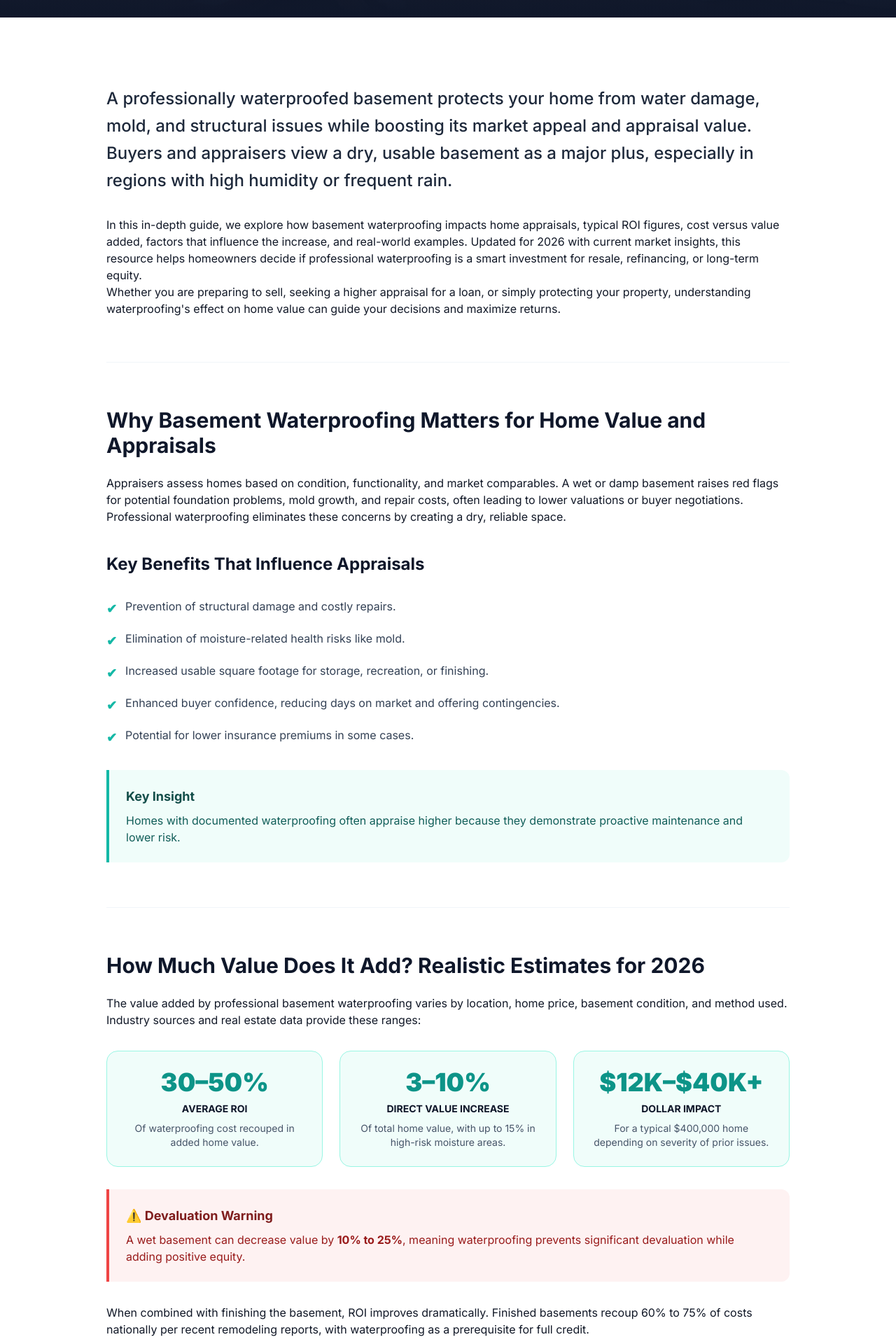
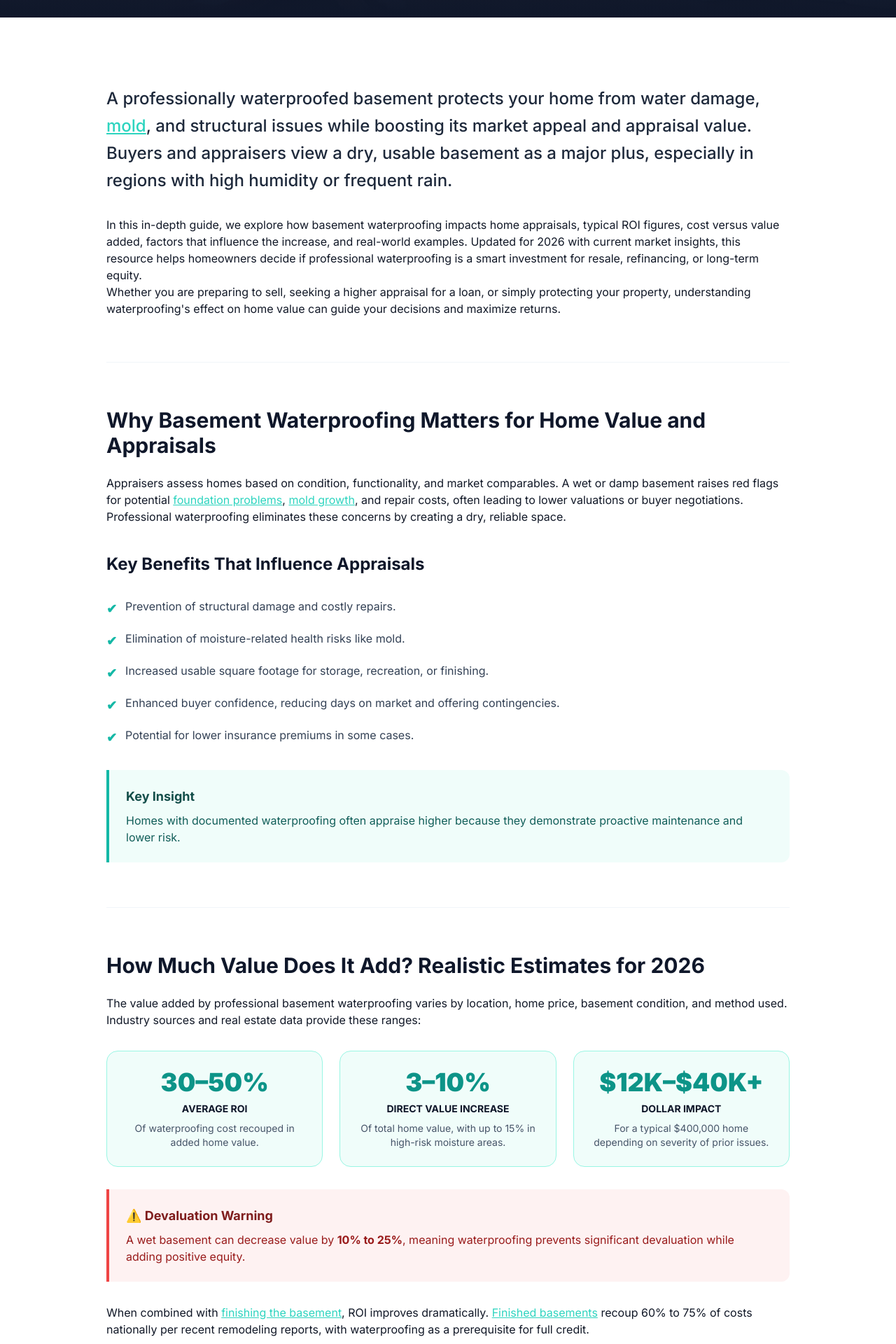
Before and after one commit to thebasementguide2026/basement-guide, a Next.js app: page /articles/waterproofing-home-appraisal-value in a window 1280 px wide. Shown: the part 600-2520 px from the top of the page at 70% size. Built offline with nearby package versions, Linux system fonts and the light colour scheme.

Commit message:
feat: add inline contextual internal links to appraisal value article

```diff
--- a/app/articles/waterproofing-home-appraisal-value/page.tsx
+++ b/app/articles/waterproofing-home-appraisal-value/page.tsx
@@ -56,7 +56,7 @@ export default function WaterproofingAppraisalValueArticle() {
         <div className='prose prose-lg prose-slate max-w-none'>
 
           <p className='text-2xl font-medium text-slate-800 leading-relaxed mb-8'>
-            A professionally waterproofed basement protects your home from water damage, mold, and structural issues while boosting its market appeal and appraisal value. Buyers and appraisers view a dry, usable basement as a major plus, especially in regions with high humidity or frequent rain.
+            A professionally waterproofed basement protects your home from water damage, <Link href="/articles/how-to-prevent-basement-mold" className="text-teal-400 underline hover:text-teal-300">mold</Link>, and structural issues while boosting its market appeal and appraisal value. Buyers and appraisers view a dry, usable basement as a major plus, especially in regions with high humidity or frequent rain.
           </p>
 
           <p>
@@ -72,7 +72,7 @@ export default function WaterproofingAppraisalValueArticle() {
             <h2 className='text-3xl font-bold text-slate-900 mt-0 mb-6'>Why Basement Waterproofing Matters for Home Value and Appraisals</h2>
 
             <p>
-              Appraisers assess homes based on condition, functionality, and market comparables. A wet or damp basement raises red flags for potential foundation problems, mold growth, and repair costs, often leading to lower valuations or buyer negotiations. Professional waterproofing eliminates these concerns by creating a dry, reliable space.
+              Appraisers assess homes based on condition, functionality, and market comparables. A wet or damp basement raises red flags for potential <Link href="/articles/types-of-foundation-cracks" className="text-teal-400 underline hover:text-teal-300">foundation problems</Link>, <Link href="/articles/mold-remediation-cost" className="text-teal-400 underline hover:text-teal-300">mold growth</Link>, and repair costs, often leading to lower valuations or buyer negotiations. Professional waterproofing eliminates these concerns by creating a dry, reliable space.
             </p>
 
             <h3 className='text-2xl font-bold text-slate-900 mt-10 mb-4'>Key Benefits That Influence Appraisals</h3>
@@ -141,7 +141,7 @@ export default function WaterproofingAppraisalValueArticle() {
             </div>
 
             <p>
-              When combined with finishing the basement, ROI improves dramatically. Finished basements recoup 60% to 75% of costs nationally per recent remodeling reports, with waterproofing as a prerequisite for full credit.
+              When combined with <Link href="/articles/how-to-finish-a-basement" className="text-teal-400 underline hover:text-teal-300">finishing the basement</Link>, ROI improves dramatically. <Link href="/articles/basement-finishing-cost" className="text-teal-400 underline hover:text-teal-300">Finished basements</Link> recoup 60% to 75% of costs nationally per recent remodeling reports, with waterproofing as a prerequisite for full credit.
             </p>
 
             <h3 className='text-2xl font-bold text-slate-900 mt-10 mb-4'>Factors Influencing Added Value</h3>
@@ -177,7 +177,7 @@ export default function WaterproofingAppraisalValueArticle() {
                 <p className='text-2xl font-bold text-slate-900'>$2,000–$5,000</p>
               </div>
               <div className='bg-slate-50 border border-slate-100 rounded-2xl p-6'>
-                <p className='text-teal-700 font-bold text-sm uppercase mb-2'>Full Interior Drainage + Sump Pump</p>
+                <p className='text-teal-700 font-bold text-sm uppercase mb-2'>Full <Link href="/articles/interior-vs-exterior-waterproofing" className="text-teal-400 underline hover:text-teal-300">Interior Drainage</Link> + <Link href="/articles/sump-pump-buying-guide" className="text-teal-400 underline hover:text-teal-300">Sump Pump</Link></p>
                 <p className='text-2xl font-bold text-slate-900'>$4,000–$8,000</p>
               </div>
               <div className='bg-slate-50 border border-slate-100 rounded-2xl p-6'>
@@ -347,7 +347,7 @@ export default function WaterproofingAppraisalValueArticle() {
               </div>
               <div className='border-b border-slate-100 pb-8'>
                 <h4 className='text-xl font-bold text-slate-900 mb-3'>Is it better to waterproof before selling?</h4>
-                <p className='text-slate-600 leading-relaxed'>Absolutely. It removes a major buyer objection and can increase offers while supporting higher appraisals.</p>
+                <p className='text-slate-600 leading-relaxed'>Absolutely. It removes a major <Link href="/articles/homebuyers-basement-inspection-checklist" className="text-teal-400 underline hover:text-teal-300">buyer objection</Link> and can increase offers while supporting higher appraisals.</p>
               </div>
               <div className='border-b border-slate-100 pb-8'>
                 <h4 className='text-xl font-bold text-slate-900 mb-3'>What if I plan to stay long term?</h4>
```
